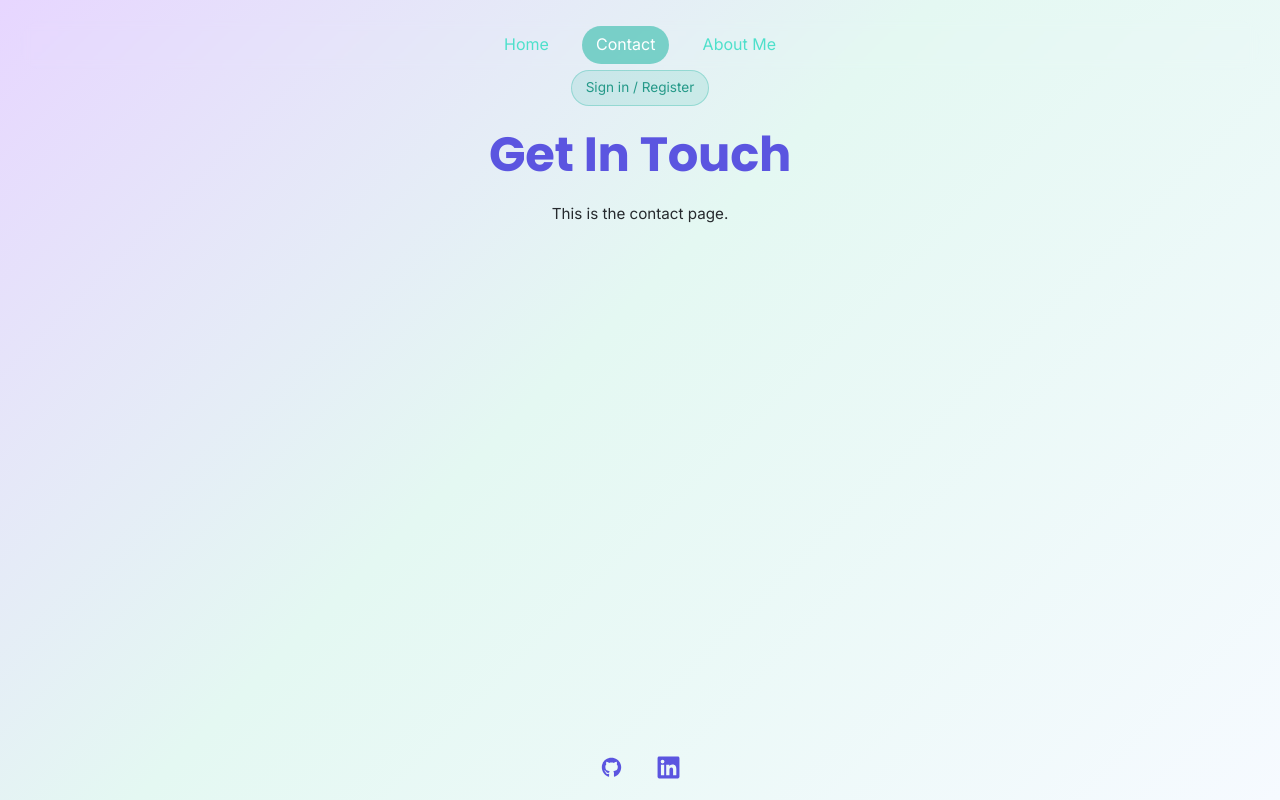
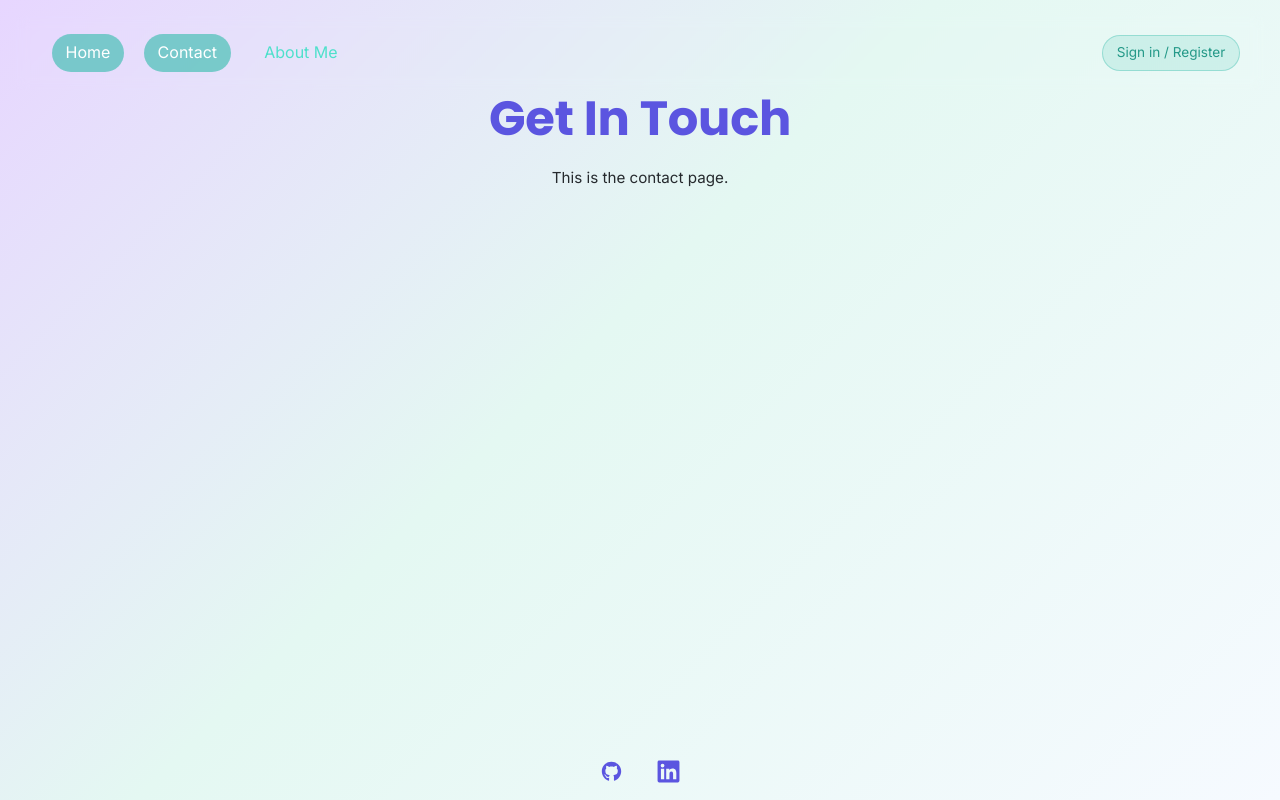
Before and after one commit to tstyer/portfolio-website, a Django app: page /contact/ in a window 1280 px wide. Run offline with Django 4.2, Linux system fonts and the light colour scheme; some libraries are stand-ins or nearby versions.

Commit message:
build (html): adjust nav bar for all pages

```diff
--- a/portfolio/main/templates/contact.html
+++ b/portfolio/main/templates/contact.html
@@ -18,11 +18,16 @@
   <link rel="stylesheet" href="../static/css/contact.css" />
   <link rel="stylesheet" href="../static/css/main.css" />
 </head>
-<body>
-  <header>
-    <ul class="nav justify-content-center nav-menu">
+
+<body class="wrapper">
+   <!--NavBar-->
+    <nav class="site-nav">
+      <button class="nav-toggle" aria-label="Toggle navigation">
+      ☰
+      </button>
+      <ul class="nav justify-content-center nav-menu">
         <li class="nav-item">
-          <a class="nav-link" href="index.html">Home</a>
+          <a class="nav-link active" href="index.html">Home</a>
         </li>
         <li class="nav-item">
           <a class="nav-link active" aria-current="page" href="contact.html">Contact</a>
@@ -35,11 +40,15 @@
       <button type="button" class="auth-btn" id="open-auth-modal">
     Sign in / Register
       </button>
-  </header>
+    </nav>
+
+    <header>
+      <h1>Get In Touch</h1>
+      <p>This is the contact page.</p>
+    </header>
 
   <main>
-    <h1>Get In Touch</h1>
-    <p>This is the contact page.</p>
+
     <!-- Add your form or contact details here -->
   </main>
 
```
Also changed, not shown: portfolio/main/templates/about.html (+6 -6 lines).
